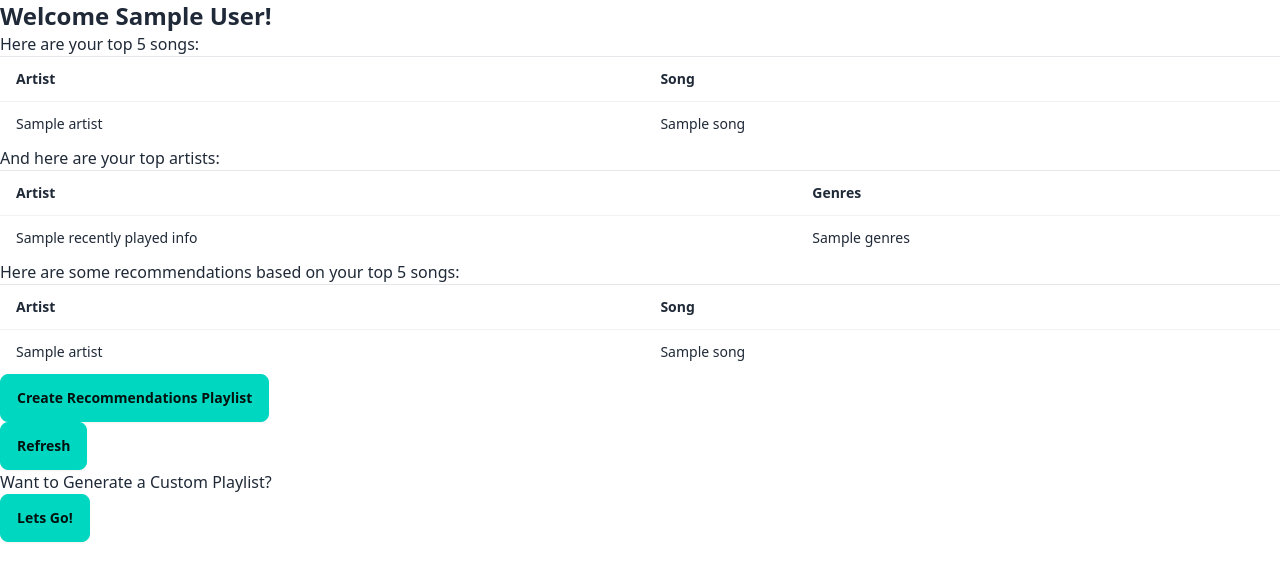
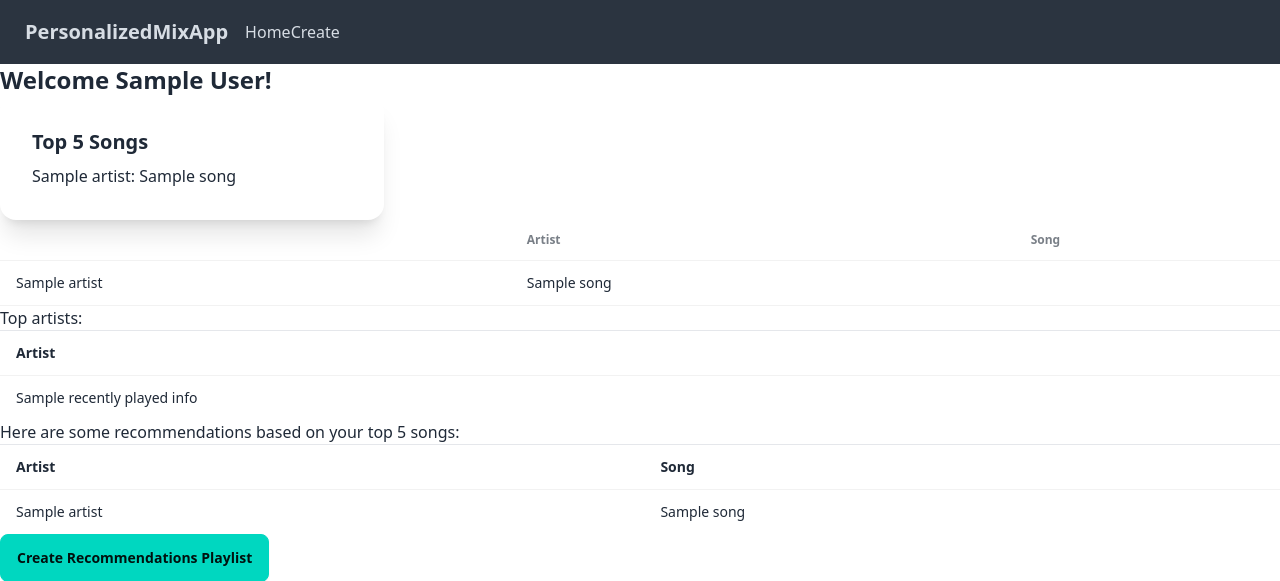
Before and after one commit to taddmtii/FlowFinder, a Flask app: template templates/home.html in a window 1280 px wide. Shown: the top 581 px of the page. Run offline with Flask 3, Linux system fonts and the light colour scheme; the template is opened without the code that fills it: most values are stand-ins (such as "Sample title", 1, 10 or a date in 2020); some libraries are stand-ins or nearby versions.

Commit message:
added navbar, small touches to cards

```diff
--- a/main.py
+++ b/main.py
@@ -192,4 +192,4 @@ def logout():
     return redirect(url_for('home'))
 
 if __name__ == '__main__':
-    app.run(debug=True)
+    app.run(debug=True, port=5000)
--- a/templates/home.html
+++ b/templates/home.html
@@ -7,36 +7,59 @@
         <script src="https://cdn.tailwindcss.com"></script>
         <title>Spotify Web App</title>
     </head>
+    <!--NAVBAR-->
+    <navbar>
+        <div class="navbar bg-neutral text-neutral-content">
+            <button class="btn btn-ghost text-xl">PersonalizedMixApp</button>
+            <ul>
+                <li><a href="/main">Home</a></li>
+                <li><a href="/createCustomPlaylist">Create</a></li>
+              </ul>
+          </div>
+    </navbar>
+
     <body>
         <h1 class="text-2xl font-bold ">Welcome {{ displayName }}!</h1>
-        <h2>Here are your top 5 songs:</h2>
 
+
+        <div class="card w-96 bg-white shadow-xl">
+            <div class="card-body">
+                <h2 class="card-title">Top 5 Songs</h2>
+                {% for artist, song in topTracks_info %}
+                   <p> {{ artist }}: {{ song }}</p>
+                {% endfor %}
+            </div>
+        </div>
+
+    <div class="overflow-x-auto">
         <table class="table">
+            <thead>
                 <tr>
+                    <th></th>
                     <th>Artist</th>
                     <th>Song</th>
                 </tr>
-            <hr>
+            </thead>
+            <tbody>
                 {% for artist, song in topTracks_info %}
                 <tr>
                     <td>{{ artist }}</td>
                     <td>{{ song }}</td>
                 </tr>
+                {% endfor %}
+        </tbody>
+        </table>
+    </div>
 
-            {% endfor %}
-        </table>
-
-        <h2>And here are your top artists:</h2>
+        <h2>Top artists:</h2>
         <table class="table">
             <tr>
                 <th>Artist</th>
-                <th>Genres</th>
             </tr>
             <hr>
             {% for name, genres in recentlyPlayed_info %}
             <tr>
                 <td>{{ name }}</td>
-                <td>{{ genres }}</td>
             </tr>
             {% endfor %}
         </table>
```
Lines whose indentation alone changed are shown as unchanged.
